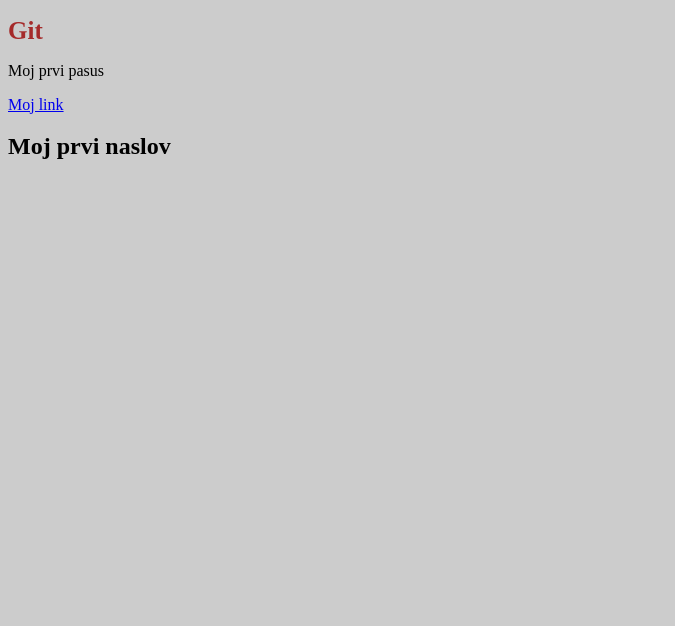
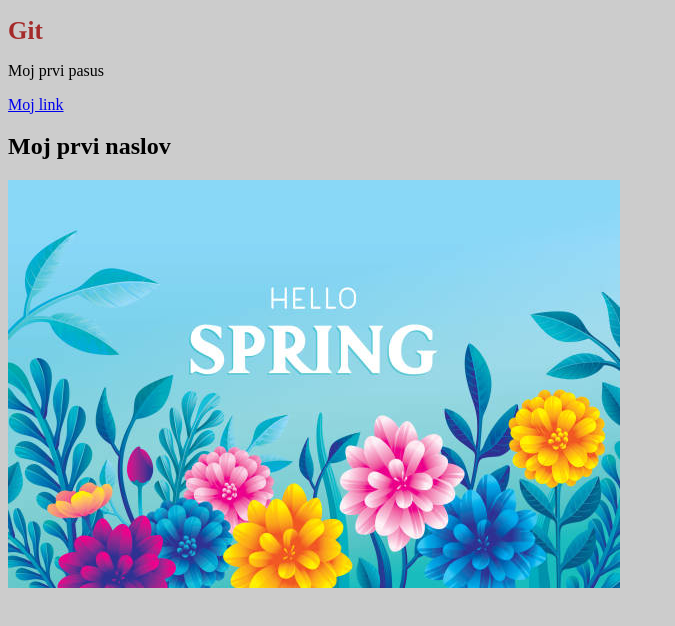
Before and after one commit to NikolinaMekterovic/smart, a plain HTML site: page index.html in a window 1280 px wide. Shown: the whole page, without its empty margins (0-675 px from the left). Drawn offline with Linux system fonts and the light colour scheme.

Commit message:
Dodata slika

```diff
--- a/index.html
+++ b/index.html
@@ -14,6 +14,9 @@
         <a href="#">Moj link</a>
     </div>
     <h2>Moj prvi naslov</h2>
+    <div>
+        <img src="./img/slika.jpg">
+    </div>
 
 </body>
 </html>
```
Also changed, not shown: img/slika.jpg (added).
